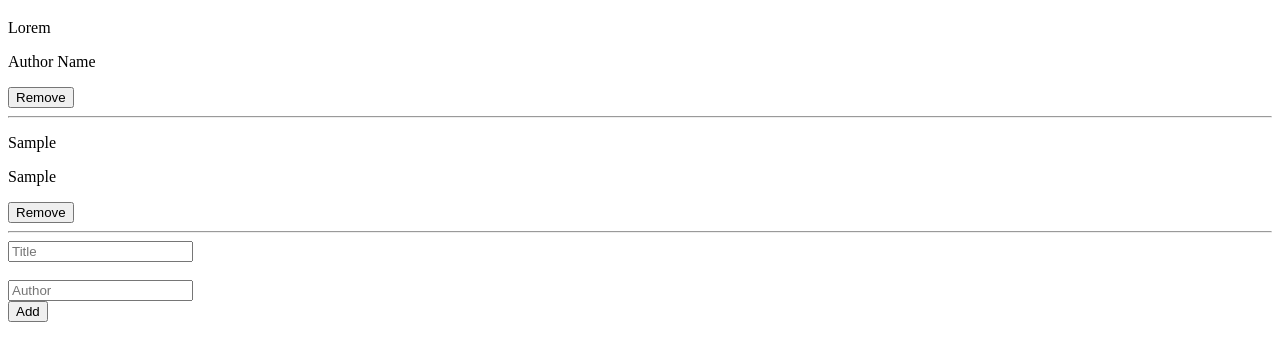
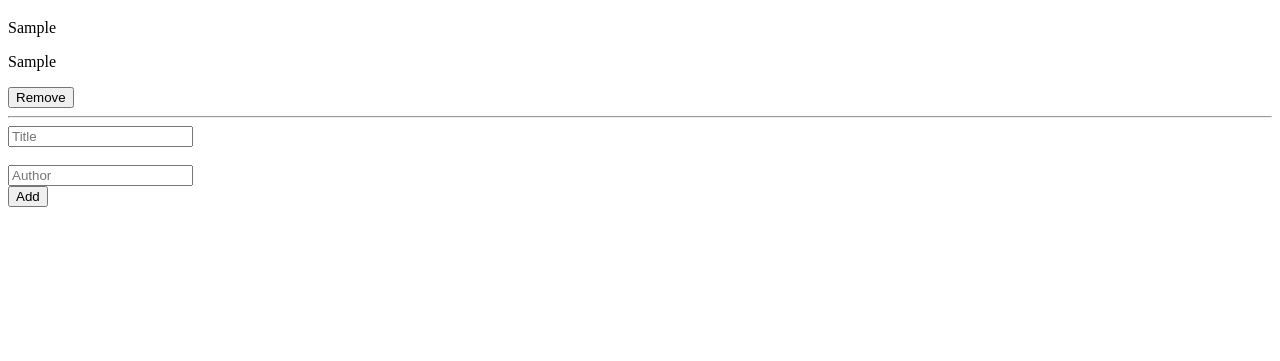
Before and after one commit to Retky/Mv-AwesomeBooks, a plain HTML site: page index.html in a window 1280 px wide. Both pictures are taken after typing "Sample", "Sample" into the empty fields and a click on the button "Add". Shown: the part 61-422 px from the top of the page. Drawn offline with Linux system fonts and the light colour scheme.

Commit message:
Modify 'displayBook' fn to display all books in load
And fixing removeChild repetition

```diff
--- a/index.html
+++ b/index.html
@@ -7,12 +7,6 @@
   <body>
     <h1>Awesome books</h1>
     <section id="bookList">
-      <div>
-        <p>Lorem</p>
-        <p>Author Name</p>
-        <button type="button" name="button">Remove</button>
-        <hr>
-      </div>
     </section>
     <section id="add">
       <form class="addBook" action="index.html" method="post">
--- a/script.js
+++ b/script.js
@@ -1,6 +1,5 @@
 // Holds the books objects
 let bookList = [];
-
 
 // Add book to bookList(w- Title & Author)
 function addBook(title, author) {
@@ -10,27 +9,27 @@ function addBook(title, author) {
   };
   bookList.push(book);
 
-  toLocalS();
+  toLS();
 }
 
 // Remove book objects
 function removeBook(title, author) {
   bookList = bookList.filter(book => book.title !== title)
 
-  toLocalS()
+  toLS()
 }
 
 // Create book card for each e in bookList
 const bookSection = document.getElementById('bookList');
 
 function displayBook() {
-  const bDiv = document.createElement('div');
-  const bTitle = document.createElement('p');
-  const bAuthor = document.createElement('p');
-  const bBtn = document.createElement('button');
-  const bLine = document.createElement('hr');
+  bookList.forEach((book) => {
+    const bDiv = document.createElement('div');
+    const bTitle = document.createElement('p');
+    const bAuthor = document.createElement('p');
+    const bBtn = document.createElement('button');
+    const bLine = document.createElement('hr');
 
-  bookList.forEach((book) => {
     bTitle.innerHTML = book.title;
     bAuthor.innerHTML = book.author;
     bBtn.innerHTML = 'Remove';
@@ -40,13 +39,14 @@ function displayBook() {
     bDiv.appendChild(bBtn);
     bDiv.appendChild(bLine);
 
+    bookSection.appendChild(bDiv);
+
     // Remove listener
     bBtn.addEventListener('click', () => {
       bookSection.removeChild(bDiv);
       return removeBook(book.title);
     });
   });
-  bookSection.appendChild(bDiv);
 }
 
 // html Addbutton fucntion
@@ -64,14 +64,13 @@ newBookEl[2].addEventListener('click', () => {
 });
 
 // Local Storage
-let toLS;
-function toLocalS() {
-  toLS = JSON.stringify(bookList);
+function toLS() {
+  let toLS = JSON.stringify(bookList);
   localStorage.setItem('books', toLS);
 }
 
 if (localStorage.books) {
-  let fromLS = JSON.parse(localStorage.getItem('books'));
+  let fromLS = JSON.parse(localStorage.books);
   bookList = fromLS;
 }
 
```
